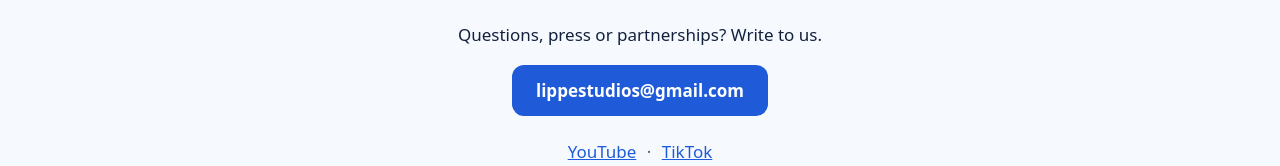
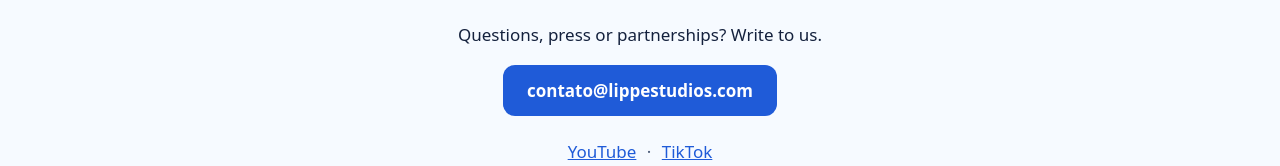
Before and after one commit to LippeGames/lippestudios-site, a plain HTML site: page index.html in a window 1280 px wide. Shown: the part 3196-3362 px from the top of the page. Drawn offline with Linux system fonts and the light colour scheme.

Commit message:
Contato: contato@lippestudios.com
Co-Authored-By: Claude Opus 5.5 <noreply@anthropic.com>

```diff
--- a/index.html
+++ b/index.html
@@ -129,7 +129,7 @@
   <section id="contact" class="wrap narrow center">
     <h2 data-i18n="contact_title">Contact</h2>
     <p data-i18n="contact_text">Questions, press or partnerships? Write to us.</p>
-    <a class="btn" href="mailto:lippestudios@gmail.com">lippestudios@gmail.com</a>
+    <a class="btn" href="mailto:contato@lippestudios.com">contato@lippestudios.com</a>
     <p class="social">
       <a href="https://www.youtube.com/channel/UCIoqIQQuc3LO8zk1aiM3Vmg">YouTube</a>
       <span>·</span>
```
